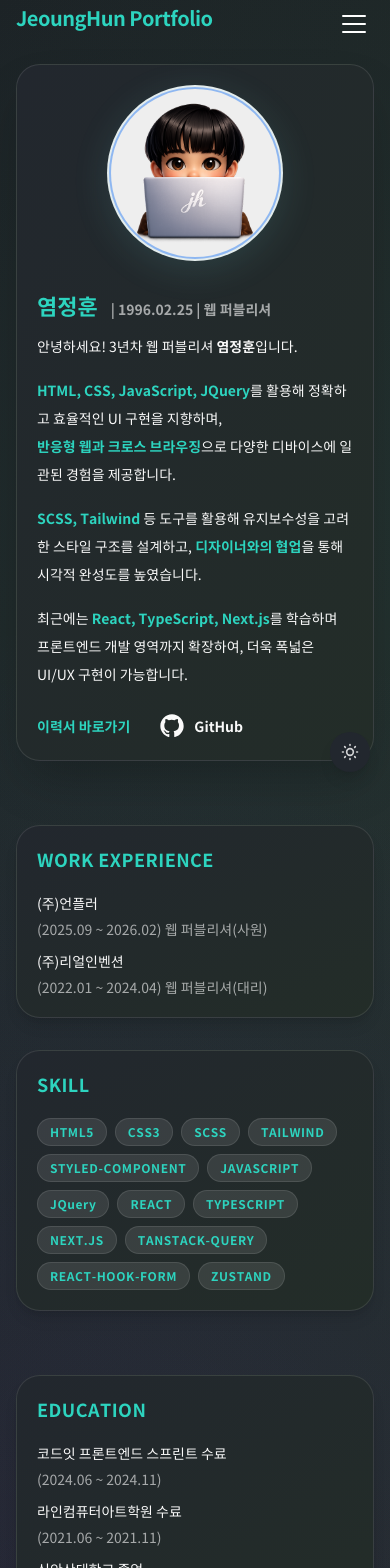
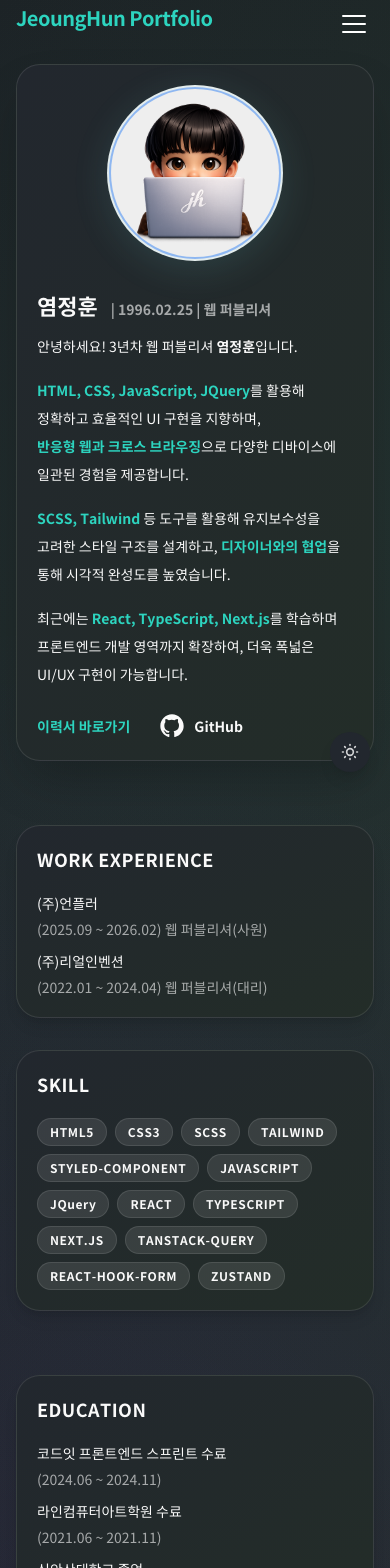
Before and after one commit to dang-96/jh-portfolio, a React (Create React App) app: page / in a window 390 px wide. Shown: the top 1568 px of the page. Built offline with nearby package versions, Linux system fonts and the light colour scheme.

Commit message:
디자인 정리: 색상·타이포 통일, 글래스모피즘, 호버/포커스 개선

```diff
--- a/src/components/AnimatedProjectList.jsx
+++ b/src/components/AnimatedProjectList.jsx
@@ -47,7 +47,7 @@ function AnimatedProjectList({ projects, cardBg }) {
           </a>
           <div className="flex flex-col gap-2 p-4 sm:p-5 pb-4 flex-1">
             <div className="flex items-center gap-4 mb-2">
-              <h4 className="text-point text-[18px] md:text-[22px] font-bold">
+              <h4 className="text-primary text-[18px] md:text-[22px] font-bold">
                 {item.title}
               </h4>
               <div className="flex items-center gap-3">
--- a/src/components/Header.jsx
+++ b/src/components/Header.jsx
@@ -75,7 +75,7 @@ function Header() {
         "fixed top-0 left-0 w-full z-[1000] text-gray-900 dark:text-white transition-all duration-300",
         "px-4 py-0 md:px-8 lg:px-12",
         isScrolled
-          ? "bg-white/90 dark:bg-[#181e26]/90 backdrop-blur-xl border-b border-gray-200 dark:border-white/5 shadow-[0_4px_24px_-4px_rgba(0,0,0,0.15)] dark:shadow-[0_4px_24px_-4px_rgba(0,0,0,0.4)]"
+          ? "bg-white/75 dark:bg-[#181e26]/70 backdrop-blur-xl border-b border-gray-200/80 dark:border-white/10 shadow-[0_4px_24px_-4px_rgba(0,0,0,0.08)] dark:shadow-[0_4px_24px_-4px_rgba(0,0,0,0.3)]"
           : "bg-transparent border-b border-transparent dark:border-transparent",
       )}
     >
--- a/src/components/ScrollToTop.jsx
+++ b/src/components/ScrollToTop.jsx
@@ -33,7 +33,7 @@ function ScrollToTop() {
           "bg-white dark:bg-[#22272e] border border-gray-200 dark:border-white/10",
           "text-gray-600 dark:text-white/80 hover:text-point",
           "shadow-lg hover:scale-110 transition-all duration-300",
-          "focus:outline-none focus:ring-2 focus:ring-[var(--point)] focus:ring-offset-2 focus:ring-offset-gray-100 dark:focus:ring-offset-[#181e26]",
+          "focus:outline-none focus-visible:ring-2 focus-visible:ring-[var(--point)] focus-visible:ring-offset-2 focus-visible:ring-offset-gray-100 dark:focus-visible:ring-offset-[#181e26]",
         )}
       >
         {theme === "dark" ? (
@@ -57,7 +57,7 @@ function ScrollToTop() {
           "flex items-center justify-center",
           "bg-point text-white",
           "shadow-lg hover:opacity-90 hover:scale-110",
-          "focus:outline-none focus:ring-2 focus:ring-[var(--point)] focus:ring-offset-2 focus:ring-offset-gray-100 dark:focus:ring-offset-[#181e26]",
+          "focus:outline-none focus-visible:ring-2 focus-visible:ring-[var(--point)] focus-visible:ring-offset-2 focus-visible:ring-offset-gray-100 dark:focus-visible:ring-offset-[#181e26]",
           "transition-all duration-300 ease-out",
           visible ? "opacity-100 pointer-events-auto" : "opacity-0 pointer-events-none",
         )}
--- a/src/components/sections/About.jsx
+++ b/src/components/sections/About.jsx
@@ -62,8 +62,8 @@ function AboutAnimatedContent({ cardBg }) {
         }}
         className={`${cardBg} flex flex-col-reverse md:flex-row md:items-center justify-center rounded-3xl p-5 md:p-8 gap-8 mb-16 w-full`}
       >
-        <div className="flex-1">
-          <h3 className="text-point font-bold text-[22px] md:text-[26px] mb-3 leading-[1.22]">
+        <div className="flex-1 md:flex-[2] md:min-w-0">
+          <h3 className="text-primary font-bold text-[22px] md:text-[26px] mb-3 leading-[1.22]">
             염정훈{" "}
             <span className="text-subtitle text-[14px] md:text-[16px] ml-2">
               | 1996.02.25 | 웹 퍼블리셔
@@ -79,9 +79,7 @@ function AboutAnimatedContent({ cardBg }) {
             </strong>
             를 활용해 정확하고 효율적인 UI 구현을 지향하며,
             <br />
-            <strong className="text-point">
-              반응형 웹과 크로스 브라우징
-            </strong>
+            <strong className="text-point">반응형 웹과 크로스 브라우징</strong>
             으로 다양한 디바이스에 일관된 경험을 제공합니다.
           </p>
           <p className="text-detail text-[14px] md:text-[16px] mb-4 leading-[2]">
@@ -92,11 +90,9 @@ function AboutAnimatedContent({ cardBg }) {
           </p>
           <p className="text-detail text-[14px] md:text-[16px] mb-6 leading-[2]">
             최근에는{" "}
-            <strong className="text-point">
-              React, TypeScript, Next.js
-            </strong>
-            를 학습하며 프론트엔드 개발 영역까지 확장하여, 더욱 폭넓은 UI/UX
-            구현이 가능합니다.
+            <strong className="text-point">React, TypeScript, Next.js</strong>를
+            학습하며 프론트엔드 개발 영역까지 확장하여, 더욱 폭넓은 UI/UX 구현이
+            가능합니다.
           </p>
           <div className="flex flex-wrap items-center gap-4 mt-4">
             <a
@@ -123,7 +119,7 @@ function AboutAnimatedContent({ cardBg }) {
             </a>
           </div>
         </div>
-        <div className="flex-1 flex justify-center items-center">
+        <div className="flex-1 md:flex-1 flex justify-center items-center shrink-0">
           <div
             className="w-[176px] h-[176px] md:w-[220px] md:h-[220px] rounded-full shadow-lg bg-[#eee] border-4 border-[#88e3e1]/10 bg-cover bg-center bg-no-repeat relative
               after:content-[''] after:absolute after:inset-0 after:rounded-full after:ring-2 after:ring-[var(--point)]/30"
@@ -147,7 +143,7 @@ function AboutAnimatedContent({ cardBg }) {
         <div
           className={`${cardBg} flex-1 rounded-3xl p-5 md:p-6 shadow-lg border border-gray-200 dark:border-white/10 flex flex-col`}
         >
-            <h3 className="text-point text-[18px] md:text-[22px] font-bold mb-5 tracking-wide">
+          <h3 className="text-primary text-[18px] md:text-[22px] font-bold mb-5 tracking-wide">
             WORK EXPERIENCE
           </h3>
           <ul className="[&_li]:mb-3 [&_li:last-child]:mb-0">
@@ -169,14 +165,14 @@ function AboutAnimatedContent({ cardBg }) {
         <div
           className={`${cardBg} flex-1 rounded-3xl p-5 md:p-6 shadow-lg border border-gray-200 dark:border-white/10 flex flex-col`}
         >
-            <h3 className="text-point text-[18px] md:text-[22px] font-bold mb-5 tracking-wide">
+          <h3 className="text-primary text-[18px] md:text-[22px] font-bold mb-5 tracking-wide">
             SKILL
           </h3>
           <ul className="flex flex-wrap gap-2">
             {SKILLS.map((skill) => (
               <li
                 key={skill}
-                  className="text-point text-[12px] md:text-[13px] py-1 px-3 rounded-full bg-gray-100 dark:bg-white/10 font-semibold tracking-wider border border-gray-200 dark:border-white/10 transition-all hover:opacity-90"
+                className="text-primary text-[12px] md:text-[13px] py-1 px-3 rounded-full bg-gray-100 dark:bg-white/10 font-semibold tracking-wider border border-gray-200 dark:border-white/10 transition-all hover:opacity-90"
               >
                 {skill}
               </li>
@@ -197,7 +193,7 @@ function AboutAnimatedContent({ cardBg }) {
         <div
           className={`${cardBg} flex-1 rounded-3xl p-5 md:p-6 shadow-lg border border-gray-200 dark:border-white/10 flex flex-col`}
         >
-            <h3 className="text-point text-[18px] md:text-[22px] font-bold mb-5 tracking-wide">
+          <h3 className="text-primary text-[18px] md:text-[22px] font-bold mb-5 tracking-wide">
             EDUCATION
           </h3>
           <ul className="[&_li]:mb-3 [&_li:last-child]:mb-0">
@@ -225,7 +221,7 @@ function AboutAnimatedContent({ cardBg }) {
         <div
           className={`${cardBg} flex-1 rounded-3xl p-5 md:p-6 shadow-lg border border-gray-200 dark:border-white/10 flex flex-col`}
         >
-            <h3 className="text-point text-[18px] md:text-[22px] font-bold mb-5 tracking-wide">
+          <h3 className="text-primary text-[18px] md:text-[22px] font-bold mb-5 tracking-wide">
             자격증
           </h3>
           <ul className="[&_li]:mb-3 [&_li:last-child]:mb-0">
@@ -285,9 +281,7 @@ function About() {
 
       <div className="relative z-10 w-full max-w-7xl xl:max-w-[1400px] mx-auto flex flex-col items-center justify-center py-8 sm:py-10">
         {inView ? (
-          <AboutAnimatedContent
-            cardBg={CARD_BG}
-          />
+          <AboutAnimatedContent cardBg={CARD_BG} />
         ) : (
           <div
             className="min-h-[400px]"
--- a/src/components/sections/Contact.jsx
+++ b/src/components/sections/Contact.jsx
@@ -37,7 +37,7 @@ function ContactAnimatedContent() {
           transform: trail[0].y.to((v) => `translateY(${v}px)`),
           letterSpacing: "-0.5px",
         }}
-        className="text-point text-center text-[clamp(28px,5vw,56px)] font-extrabold mb-6 tracking-tight md:whitespace-nowrap"
+        className="text-primary text-center text-[clamp(28px,5vw,56px)] font-extrabold mb-6 tracking-tight md:whitespace-nowrap"
       >
         {CONTACT_ITEMS[0]}
       </animated.p>
@@ -49,7 +49,7 @@ function ContactAnimatedContent() {
           transform: trail[1].y.to((v) => `translateY(${v}px)`),
           letterSpacing: "-0.5px",
         }}
-        className={`text-point ${MAIL_GLOW} ${MAIL_HOVER} select-all text-[clamp(20px,4vw,40px)] sm:text-[clamp(26px,5vw,56px)] font-extrabold text-center tracking-tight flex items-center justify-center whitespace-nowrap box-border`}
+        className={`text-primary ${MAIL_GLOW} ${MAIL_HOVER} select-all text-[clamp(20px,4vw,40px)] sm:text-[clamp(26px,5vw,56px)] font-extrabold text-center tracking-tight flex items-center justify-center whitespace-nowrap box-border`}
         tabIndex={0}
         aria-label="이메일로 연락하기"
       >
--- a/src/components/sections/Project.jsx
+++ b/src/components/sections/Project.jsx
@@ -10,7 +10,7 @@ function Project() {
 
   const publicUrl = process.env.PUBLIC_URL || "";
   const cardBg =
-    "bg-white border border-gray-200 shadow-xl dark:bg-gradient-to-br dark:from-[#22272e] dark:to-[#232d28] dark:bg-opacity-90 dark:border-white/10";
+    "bg-white/80 dark:bg-[#22272e]/75 backdrop-blur-md border border-gray-200/90 dark:border-white/10 shadow-xl shadow-gray-200/50 dark:shadow-none";
   const projects = [
     {
       id: "pokemon",
@@ -82,7 +82,7 @@ function Project() {
 
       <div className="relative z-10 w-full max-w-7xl xl:max-w-[1400px] mx-auto">
         <h2
-          className="text-point font-extrabold text-[clamp(28px,5vw,52px)] leading-tight tracking-tighter text-center mb-10"
+          className="text-primary font-extrabold text-[clamp(28px,5vw,52px)] leading-tight tracking-tighter text-center mb-10"
           style={{ letterSpacing: "-1px" }}
         >
           PROJECT
--- a/src/components/sections/Works.jsx
+++ b/src/components/sections/Works.jsx
@@ -126,7 +126,7 @@ function Works() {
       <div className="relative z-10 w-full max-w-7xl xl:max-w-[1400px] mx-auto">
         <h2
           ref={titleRef}
-          className="text-point font-extrabold text-[clamp(28px,5vw,52px)] leading-tight tracking-tighter text-center mb-4 md:mb-6"
+          className="text-primary font-extrabold text-[clamp(28px,5vw,52px)] leading-tight tracking-tighter text-center mb-4 md:mb-6"
           style={{ letterSpacing: "-1px" }}
         >
           WORKS
@@ -152,7 +152,7 @@ function Works() {
               <span className="text-subtitle text-[14px] md:text-[16px] font-medium block mb-1">
                 {item.subTitle}
               </span>
-              <strong className="text-point text-[14px] md:text-[16px] font-bold block mb-1 leading-snug">
+              <strong className="text-primary text-[14px] md:text-[16px] font-bold block mb-1 leading-snug">
                 {item.title}
               </strong>
               <p className="text-detail text-[14px] md:text-[16px] leading-relaxed">
--- a/src/styles/common.css
+++ b/src/styles/common.css
@@ -39,9 +39,19 @@ html.dark {
   margin: 0;
   padding: 0;
   box-sizing: border-box;
+  scroll-behavior: smooth;
+}
+
+/* 단어 단위 줄바꿈: 단어 중간에서 끊기지 않도록 */
+html,
+body,
+p,
+h1, h2, h3, h4, h5,
+li,
+span,
+a {
   word-break: keep-all;
-  word-break: break-word;
-  scroll-behavior: smooth;
+  overflow-wrap: break-word;
 }
 
 html {
--- a/tailwind.config.js
+++ b/tailwind.config.js
@@ -5,11 +5,40 @@ module.exports = {
   theme: {
     extend: {
       screens: {
-        sm: "640px",   // 모바일 가로
-        md: "768px",   // 태블릿
-        lg: "1024px",  // 태블릿 가로 / 작은 PC
-        xl: "1280px",  // PC
+        sm: "640px",
+        md: "768px",
+        lg: "1024px",
+        xl: "1280px",
         "2xl": "1536px",
+      },
+      /* 색상: common.css 변수와 연동 (라이트/다크 전환은 CSS에서 처리) */
+      colors: {
+        point: "var(--point)",
+        primary: "var(--text-primary)",
+        secondary: "var(--text-secondary)",
+        emphasis: "var(--text-emphasis)",
+      },
+      /* 폰트 크기 스케일 (공용) */
+      fontSize: {
+        "body-xs": ["12px", { lineHeight: "1.5" }],
+        "body-sm": ["13px", { lineHeight: "1.5" }],
+        body: ["14px", { lineHeight: "1.6" }],
+        "body-md": ["16px", { lineHeight: "1.6" }],
+        "body-lg": ["18px", { lineHeight: "1.5" }],
+        title: ["20px", { lineHeight: "1.3" }],
+        "title-md": ["22px", { lineHeight: "1.3" }],
+        "title-lg": ["24px", { lineHeight: "1.3" }],
+        heading: ["26px", { lineHeight: "1.25" }],
+        "heading-md": ["28px", { lineHeight: "1.25" }],
+        display: ["clamp(28px,5vw,52px)", { lineHeight: "1.2" }],
+      },
+      /* 폰트 굵기 (의미별) */
+      fontWeight: {
+        body: "400",
+        medium: "500",
+        semibold: "600",
+        bold: "700",
+        extrabold: "800",
       },
     },
   },
```
Lines whose indentation alone changed are shown as unchanged.
